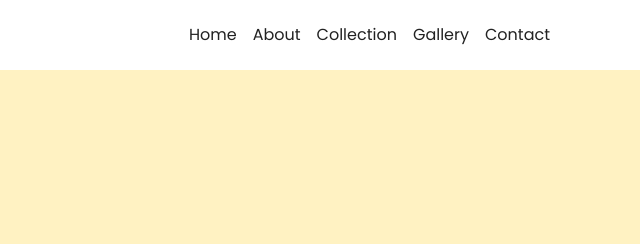
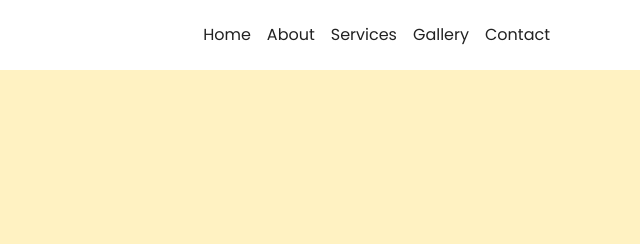
Before and after one commit to virahnf23-hub/claura-company-profile, a plain HTML site: page about.html in a window 1280 px wide. Shown: the top 244 px of the page, 640-1280 px from the left. Drawn offline with nearby package versions, Linux system fonts and the light colour scheme.

Commit message:
Update about.html

```diff
--- a/about.html
+++ b/about.html
@@ -16,7 +16,7 @@
     <ul class="navbar-nav ms-auto">
       <li class="nav-item"><a class="nav-link" href="index.html">Home</a></li>
       <li class="nav-item"><a class="nav-link active" href="about.html">About</a></li>
-      <li class="nav-item"><a class="nav-link" href="services.html">Collection</a></li>
+      <li class="nav-item"><a class="nav-link" href="services.html">Services</a></li>
       <li class="nav-item"><a class="nav-link" href="gallery.html">Gallery</a></li>
       <li class="nav-item"><a class="nav-link" href="contact.html">Contact</a></li>
     </ul>
```
